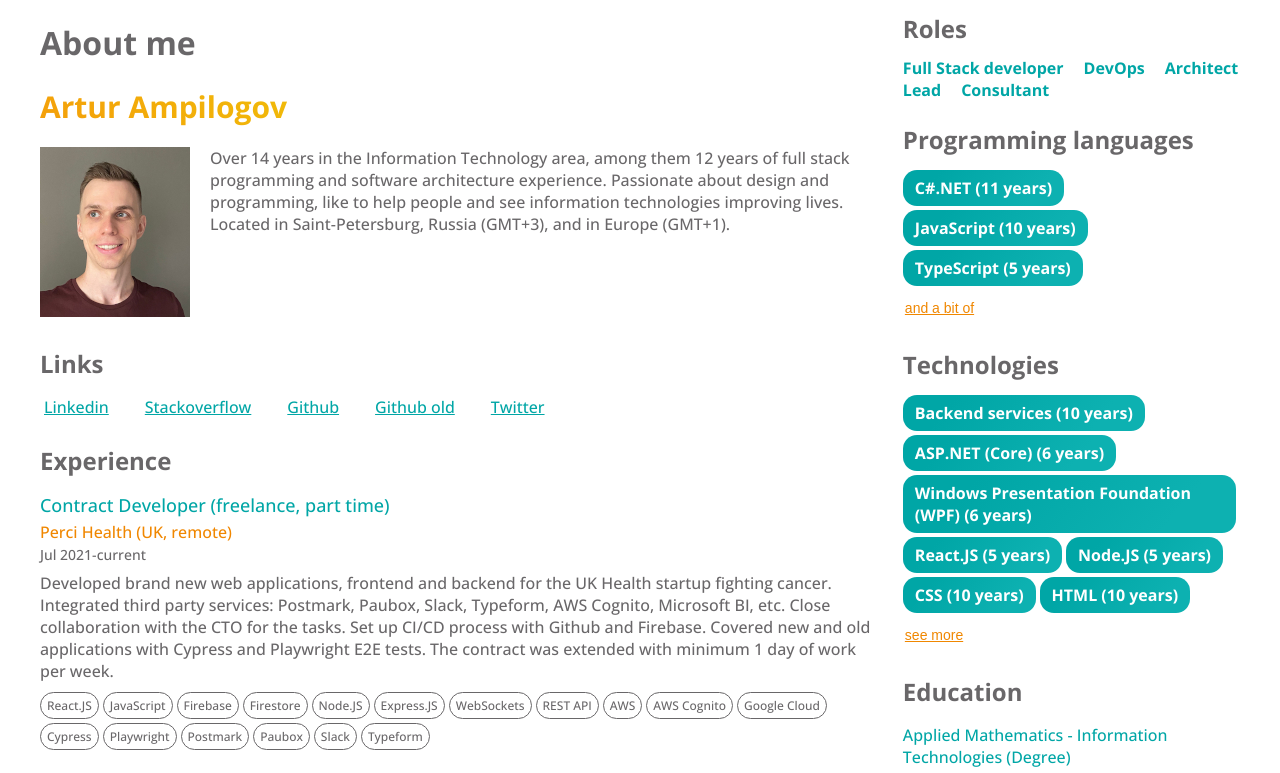
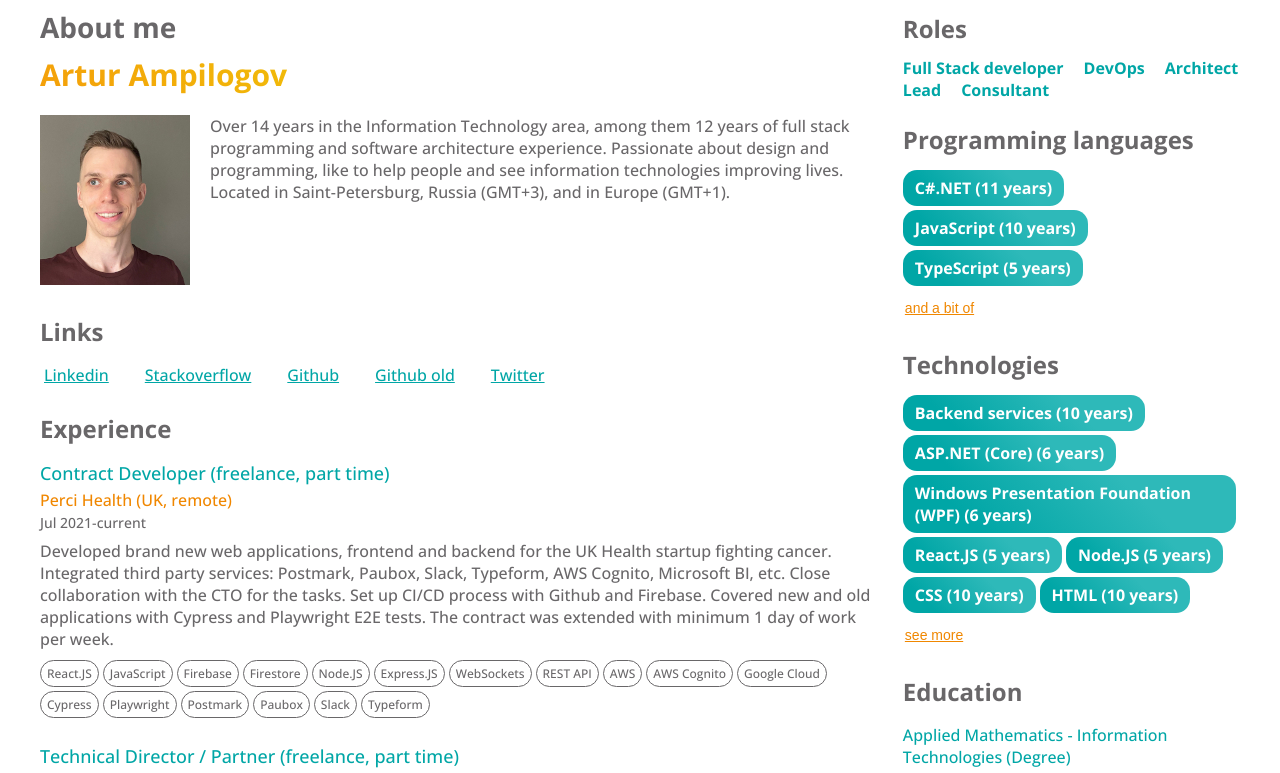
Before and after one commit to ArturAmpilogov/me, a Next.js app: page / in a window 1280 px wide. Shown: the top 773 px of the page. Built offline with nearby package versions, Linux system fonts and the light colour scheme.

Commit message:
Updated gradient for tags

```diff
--- a/components/shared/Tag/Tag.module.css
+++ b/components/shared/Tag/Tag.module.css
@@ -23,7 +23,7 @@
 
 .primary {
   color: var(--color-font-primary);
-  background: linear-gradient(130deg, var(--color-primary) 20%, var(--color-primary2) 80%);
+  background: linear-gradient(45deg, var(--color-primary) 20%, var(--color-primary2) 70%);
   background-color: var(--color-primary);
 
   font-weight: bold;
--- a/styles/globals.css
+++ b/styles/globals.css
@@ -1,6 +1,6 @@
 :root {
   --color-primary: #00a6a6;
-  --color-primary2: #0db1b1;
+  --color-primary2: #2eb9b9;
   --color-secondary: #f08700;
   --color-tertiary: #bbdef0;
   --color-quartary: #f49f0a;
@@ -47,6 +47,12 @@ a {
   box-sizing: border-box;
 }
 
+h1 {
+  margin: 8px 0;
+
+  font-size: 28px;
+}
+
 h2 {
   margin: 12px 0;
 
```
